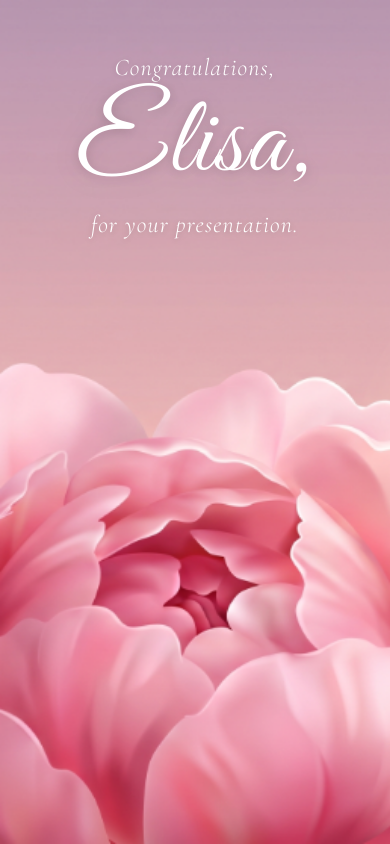
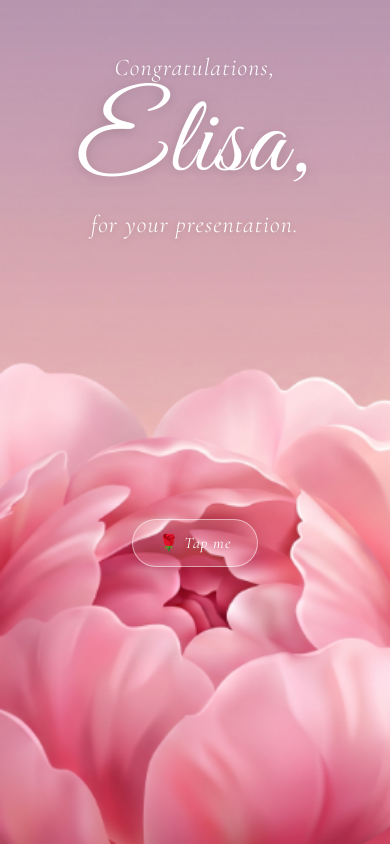
Before and after one commit to Diego-Sic/elisa-congrats-flower, a React (Vite) app: page / in a window 390 px wide. Built offline with nearby package versions, Linux system fonts and the light colour scheme.

Commit message:
feat: ASCII rose button with 8-color cycling glow effect

```diff
--- a/src/App.css
+++ b/src/App.css
@@ -7,8 +7,10 @@
   height: 100svh;
   overflow: hidden;
   display: flex;
-  align-items: flex-start;   /* anchor to top */
-  justify-content: center;
+  flex-direction: column;
+  align-items: center;
+  /* top third: greeting / middle: rose / let flower sit behind */
+  justify-content: flex-start;
 }
 
 /* ── Hero image — full-screen cover ─────────────────────────────────── */
@@ -20,19 +22,17 @@
   height: 100%;
   object-fit: cover;
   object-position: center bottom;
-
   animation: hero-rise 2.4s cubic-bezier(0.16, 1, 0.3, 1) forwards;
 }
 
-/* ── Text — near the top ─────────────────────────────────────────────── */
+/* ── Greeting — top ──────────────────────────────────────────────────── */
 
 .greeting {
   position: relative;
   z-index: 2;
   text-align: center;
   padding: 0 2rem;
-  margin-top: clamp(2.5rem, 8vh, 5.5rem);  /* top padding, responsive */
-
+  margin-top: clamp(2.5rem, 8vh, 5.5rem);
   display: flex;
   flex-direction: column;
   align-items: center;
@@ -42,7 +42,6 @@
   animation: text-in 1.8s cubic-bezier(0.16, 1, 0.3, 1) 1.6s forwards;
 }
 
-/* "Congratulations," and "for your presentation." */
 .greeting-line {
   font-family: 'Cormorant Garamond', Georgia, serif;
   font-size: clamp(1.5rem, 5.2vw, 3.2rem);
@@ -51,12 +50,9 @@
   color: #ffffff;
   letter-spacing: 0.05em;
   line-height: 1.4;
-  text-shadow:
-    0 1px 6px rgba(0, 0, 0, 0.18),
-    0 2px 20px rgba(0, 0, 0, 0.12);
+  text-shadow: 0 1px 6px rgba(0,0,0,0.18), 0 2px 20px rgba(0,0,0,0.12);
 }
 
-/* "Elisa," — script font, much larger, the star of the show */
 .greeting-name {
   font-family: 'Great Vibes', cursive;
   font-size: clamp(6rem, 24vw, 14rem);
@@ -64,9 +60,84 @@
   color: #ffffff;
   line-height: 1.1;
   letter-spacing: 0.02em;
-  text-shadow:
-    0 2px 12px rgba(0, 0, 0, 0.15),
-    0 4px 32px rgba(0, 0, 0, 0.10);
+  text-shadow: 0 2px 12px rgba(0,0,0,0.15), 0 4px 32px rgba(0,0,0,0.10);
+}
+
+/* ── Rose section — centered between greeting and flower ─────────────── */
+
+.rose-section {
+  position: relative;
+  z-index: 2;
+  display: flex;
+  flex-direction: column;
+  align-items: center;
+  gap: 0.75rem;
+
+  /* Push rose section toward vertical center of remaining space */
+  margin-top: auto;
+  margin-bottom: auto;
+
+  opacity: 0;
+  animation: text-in 1.5s cubic-bezier(0.16, 1, 0.3, 1) 2.4s forwards;
+}
+
+/* ── ASCII Rose ──────────────────────────────────────────────────────── */
+
+.ascii-rose {
+  font-family: 'Courier New', Courier, monospace;
+  font-size: clamp(0.65rem, 2.2vw, 1rem);
+  line-height: 1.3;
+  letter-spacing: 0.08em;
+  white-space: pre;
+  margin: 0;
+  user-select: none;
+
+  /* Color & glow set via inline style in JSX */
+  transition: color 0.5s ease, text-shadow 0.5s ease;
+
+  /* Subtle fade-in when first shown */
+  animation: rose-pop 0.4s cubic-bezier(0.34, 1.56, 0.64, 1);
+}
+
+@keyframes rose-pop {
+  0%   { opacity: 0; transform: scale(0.8); }
+  100% { opacity: 1; transform: scale(1); }
+}
+
+/* ── Button ──────────────────────────────────────────────────────────── */
+
+.rose-btn {
+  /* Touch-friendly: min 48px tall */
+  min-height: 48px;
+  padding: 0.7rem 2rem;
+
+  font-family: 'Cormorant Garamond', Georgia, serif;
+  font-size: clamp(1rem, 3.5vw, 1.3rem);
+  font-style: italic;
+  font-weight: 400;
+  letter-spacing: 0.06em;
+  color: #ffffff;
+
+  background: rgba(255, 255, 255, 0.15);
+  border: 1px solid rgba(255, 255, 255, 0.5);
+  border-radius: 50px;
+  backdrop-filter: blur(8px);
+  -webkit-backdrop-filter: blur(8px);
+  cursor: pointer;
+  outline: none;
+  -webkit-tap-highlight-color: transparent;
+
+  transition: background 0.3s, transform 0.15s, box-shadow 0.3s;
+  box-shadow: 0 4px 18px rgba(0,0,0,0.12);
+}
+
+.rose-btn:hover {
+  background: rgba(255, 255, 255, 0.25);
+  box-shadow: 0 6px 24px rgba(0,0,0,0.2);
+}
+
+.rose-btn:active {
+  transform: scale(0.95);
 }
 
 /* ── Keyframes ───────────────────────────────────────────────────────── */
@@ -92,4 +163,13 @@
   .greeting-name {
     font-size: clamp(5.5rem, 28vw, 8rem);
   }
+
+  .ascii-rose {
+    font-size: 0.55rem;
+    letter-spacing: 0.04em;
+  }
+
+  .rose-btn {
+    padding: 0.7rem 1.6rem;
+  }
 }
--- a/src/App.jsx
+++ b/src/App.jsx
@@ -1,15 +1,83 @@
+import { useState } from 'react'
 import heroImg from './assets/hero.png'
 import './App.css'
 
+const ASCII_ROSE = `
+       ,--.
+      ( @@ )
+    ,-' \/ \`-,
+   /  ,-----,  \\
+  / ,' ,---, \`. \\
+ | /  /     \\  \\ |
+ |/  |   *   |  \\|
+ (    \\     /    )
+  \\    \`---'    /
+   \`-,_______,-'
+         |
+        \\|/
+         |
+        / \\
+       /   \\
+      /     \\
+`
+
+const COLORS = [
+  { hex: '#ff6b9d', glow: 'rgba(255,107,157,0.55)', label: 'Rose' },
+  { hex: '#ef233c', glow: 'rgba(239,35,60,0.55)',   label: 'Crimson' },
+  { hex: '#c77dff', glow: 'rgba(199,125,255,0.55)', label: 'Lavender' },
+  { hex: '#ffd166', glow: 'rgba(255,209,102,0.55)', label: 'Gold' },
+  { hex: '#06d6a0', glow: 'rgba(6,214,160,0.55)',   label: 'Jade' },
+  { hex: '#74b9ff', glow: 'rgba(116,185,255,0.55)', label: 'Sky' },
+  { hex: '#fd8c65', glow: 'rgba(253,140,101,0.55)', label: 'Coral' },
+  { hex: '#f72585', glow: 'rgba(247,37,133,0.55)',  label: 'Magenta' },
+]
+
 function App() {
+  const [colorIndex, setColorIndex] = useState(0)
+  const [roseVisible, setRoseVisible] = useState(false)
+
+  const handlePress = () => {
+    if (!roseVisible) {
+      setRoseVisible(true)
+    } else {
+      setColorIndex((prev) => (prev + 1) % COLORS.length)
+    }
+  }
+
+  const current = COLORS[colorIndex]
+
   return (
     <main className="app-container">
       <img src={heroImg} alt="Peony flower" className="hero-image" />
 
+      {/* Top: greeting text */}
       <div className="greeting">
         <span className="greeting-line">Congratulations,</span>
         <span className="greeting-name">Elisa,</span>
         <span className="greeting-line">for your presentation.</span>
+      </div>
+
+      {/* Middle: rose button */}
+      <div className="rose-section">
+        {roseVisible && (
+          <pre
+            className="ascii-rose"
+            style={{
+              color: current.hex,
+              textShadow: `0 0 8px ${current.glow}, 0 0 20px ${current.glow}`,
+            }}
+          >
+            {ASCII_ROSE}
+          </pre>
+        )}
+
+        <button
+          className="rose-btn"
+          onClick={handlePress}
+          aria-label={roseVisible ? 'Change rose color' : 'Show rose'}
+        >
+          {roseVisible ? `Change color — ${current.label}` : '🌹 Tap me'}
+        </button>
       </div>
     </main>
   )
```
